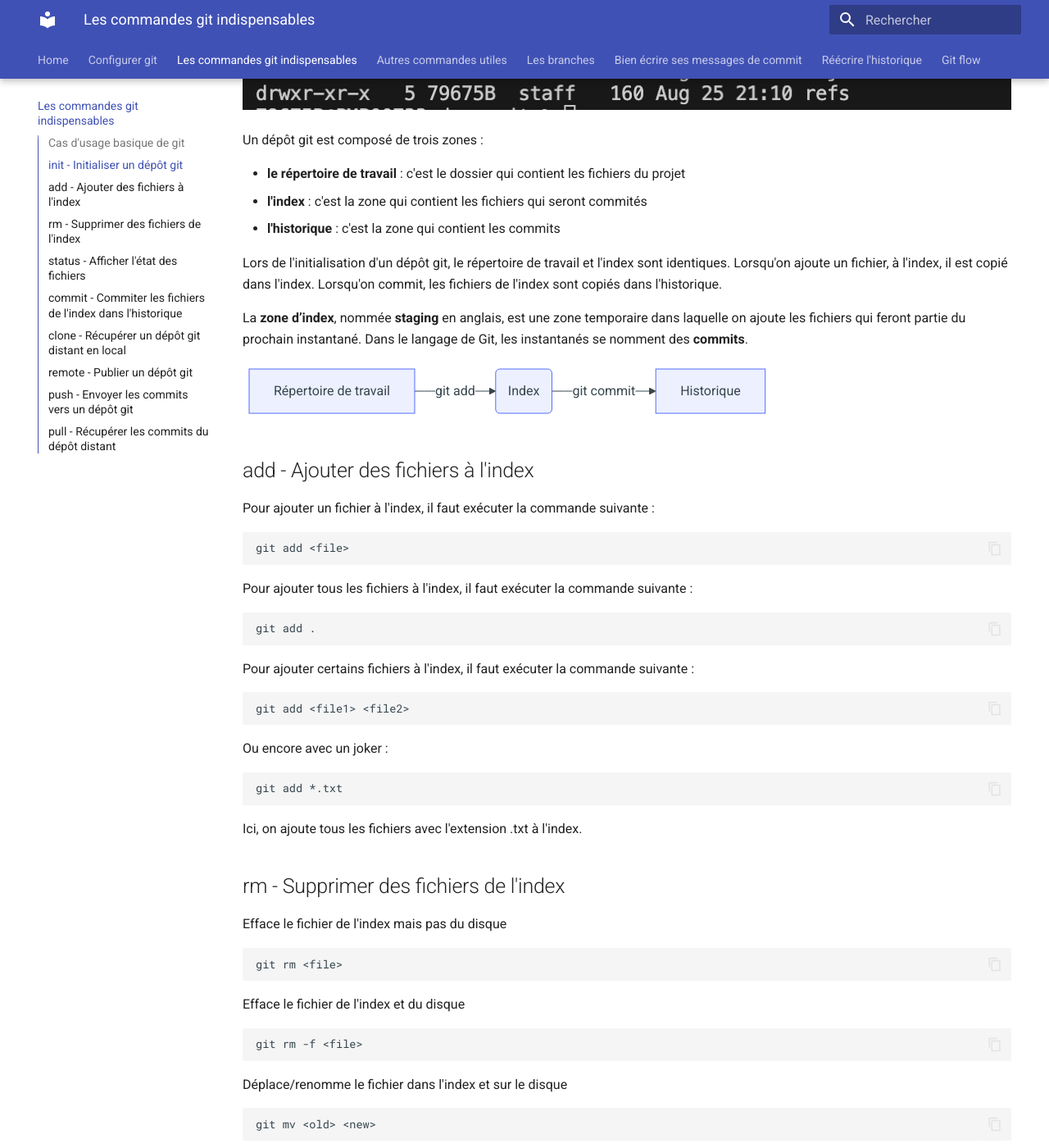
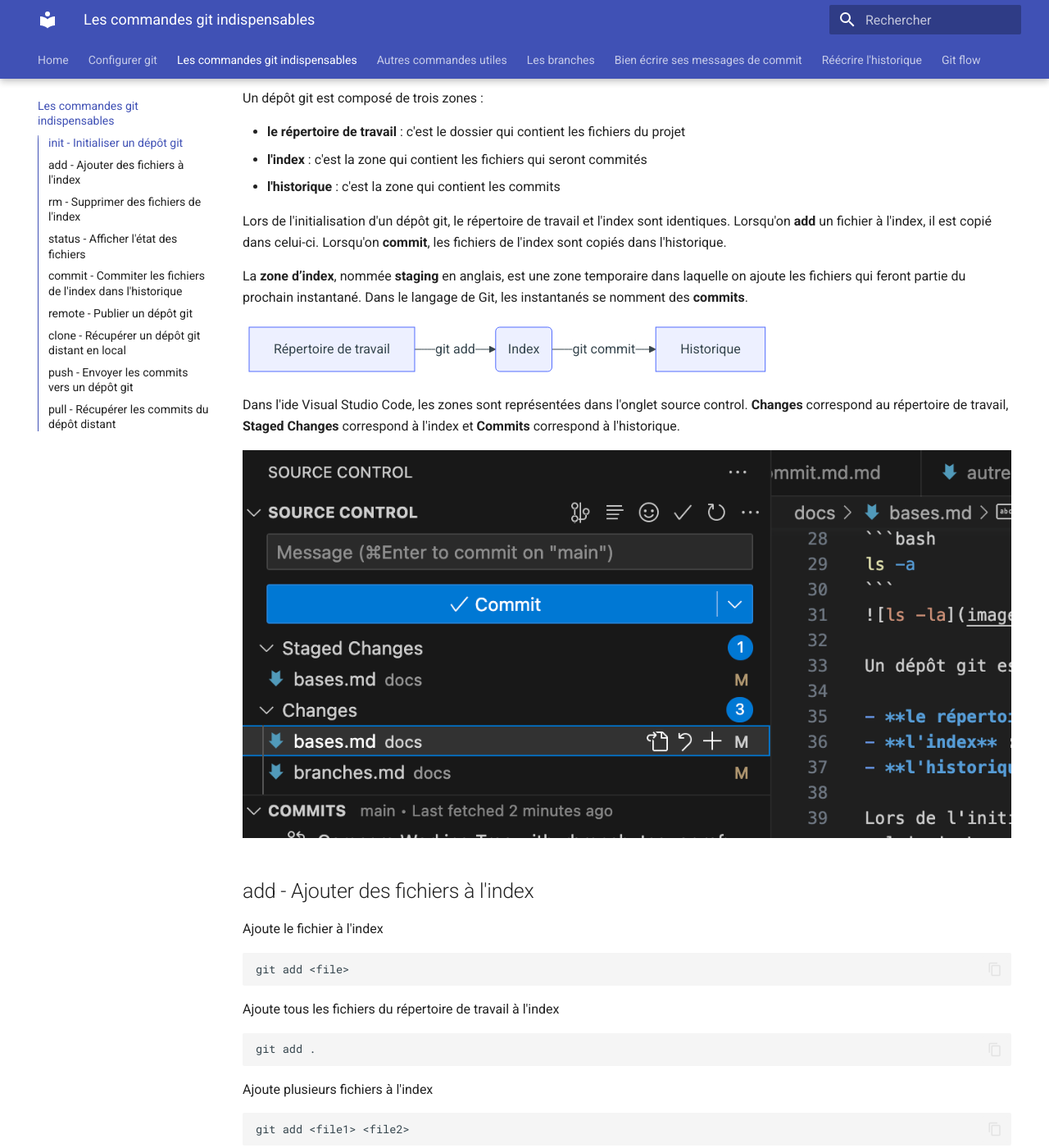
Before and after one commit to but-sd/guide-git, an MkDocs documentation site: the page built from docs/bases.md, in a window 1280 px wide and 1400 px high, scrolled down 1293 px. Shown: the whole window at 82% size. Built offline with MkDocs 1.6.1 and Material for MkDocs 9.7.7, drawn with Linux system fonts in a browser that asks for light colours; some of the changed text lies outside the part shown.

Commit message:
add some contents

````diff
--- a/docs/bases.md
+++ b/docs/bases.md
@@ -1,5 +1,3 @@
-## Cas d'usage basique de git
-
 Le cas d'usage basique de git est de modifier des fichiers en local, puis de les envoyer vers un dépôt distant. Il est ensuite possible de récupérer les modifications du dépôt distant en local.
 
 Les fichiers sont modifiés en local, puis ajoutés à l'index avec la commande `git add`. Les fichiers de l'index sont commités avec la commande `git commit`. Les commits sont ensuite envoyés vers le dépôt distant avec la commande `git push`. Les commits du dépôt distant sont récupérés avec la commande `git pull`.
@@ -38,7 +36,7 @@ Un dépôt git est composé de trois zones :
 - **l'index** : c'est la zone qui contient les fichiers qui seront commités
 - **l'historique** : c'est la zone qui contient les commits
 
-Lors de l'initialisation d'un dépôt git, le répertoire de travail et l'index sont identiques. Lorsqu'on ajoute un fichier, à l'index, il est copié dans l'index. Lorsqu'on commit, les fichiers de l'index sont copiés dans l'historique.
+Lors de l'initialisation d'un dépôt git, le répertoire de travail et l'index sont identiques. Lorsqu'on **add** un fichier à l'index, il est copié dans celui-ci. Lorsqu'on **commit**, les fichiers de l'index sont copiés dans l'historique.
 
 La **zone d’index**, nommée **staging** en anglais, est une zone temporaire dans laquelle on ajoute les fichiers qui feront partie du prochain instantané. Dans le langage de Git, les instantanés se nomment des **commits**.
 
@@ -48,24 +46,29 @@ A[Répertoire de travail] -- git add --> C(Index)
 C -- git commit --> D[Historique]
 ```
 
+Dans l'ide Visual Studio Code, les zones sont représentées dans l'onglet source control. **Changes** correspond au répertoire de travail, **Staged Changes** correspond à l'index et **Commits** correspond à l'historique.
+
+![Visual Studio Code - Zones](images/visual-studio-zones.png)
+
+
 ## add - Ajouter des fichiers à l'index
 
-Pour ajouter un fichier à l'index, il faut exécuter la commande suivante :
+Ajoute le fichier à l'index
 ```bash
 git add <file>
 ```
 
-Pour ajouter tous les fichiers à l'index, il faut exécuter la commande suivante :
+Ajoute tous les fichiers du répertoire de travail à l'index
 ```bash
 git add .
 ```
 
-Pour ajouter certains fichiers à l'index, il faut exécuter la commande suivante :
+Ajoute plusieurs fichiers à l'index
 ```bash
 git add <file1> <file2>
 ```
 
-Ou encore avec un joker :
+Ajoute tous les fichiers correspondant à un pattern à l'index
 ```bash
 git add *.txt
 ```
@@ -117,17 +120,18 @@ git commit --amend
 
 Cette commande ouvre un éditeur de texte qui permet de modifier le message du dernier commit. En ajoutant des fichiers à l'index avant d'exécuter cette commande, il est possible de modifier le contenu du dernier commit. Cette commande est utile pour corriger un message de commit ou pour ajouter des fichiers oubliés dans le dernier commit.
 
+## remote - Publier un dépôt git
+
+Pour publier un dépôt git, il faut exécuter la commande suivante :
+```bash
+git remote add origin <url>
+```
+
 ## clone - Récupérer un dépôt git distant en local
 
 Pour récupérer un dépôt git distant en local, il faut exécuter la commande suivante :
 ```bash
 git clone <url>
-```
-## remote - Publier un dépôt git
-
-Pour publier un dépôt git, il faut exécuter la commande suivante :
-```bash
-git remote add origin <url>
 ```
 
 ## push - Envoyer les commits vers un dépôt git
````
Also changed, not shown: docs/branches.md (line endings or trailing spaces), docs/images/visual-studio-zones.png (added).
